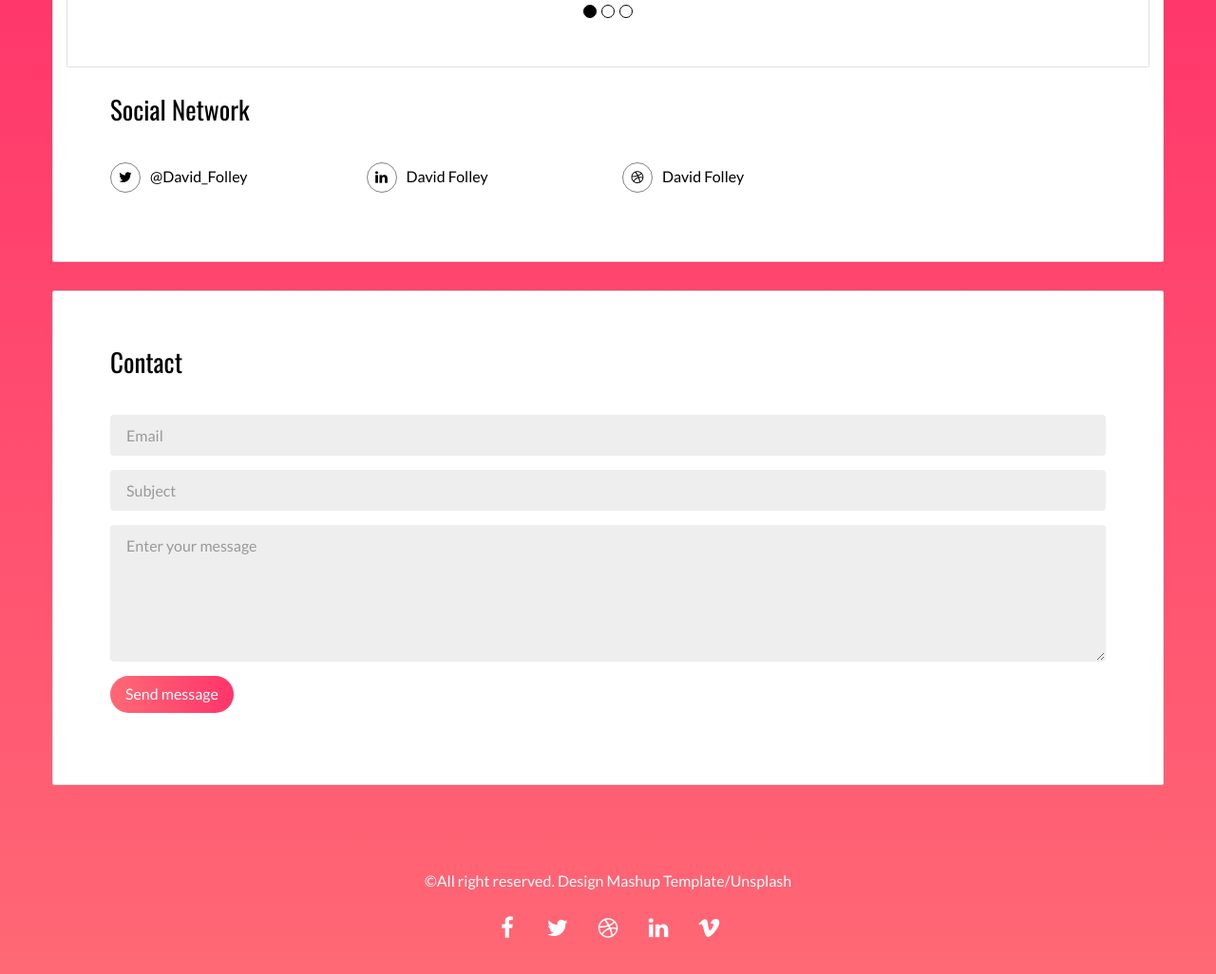
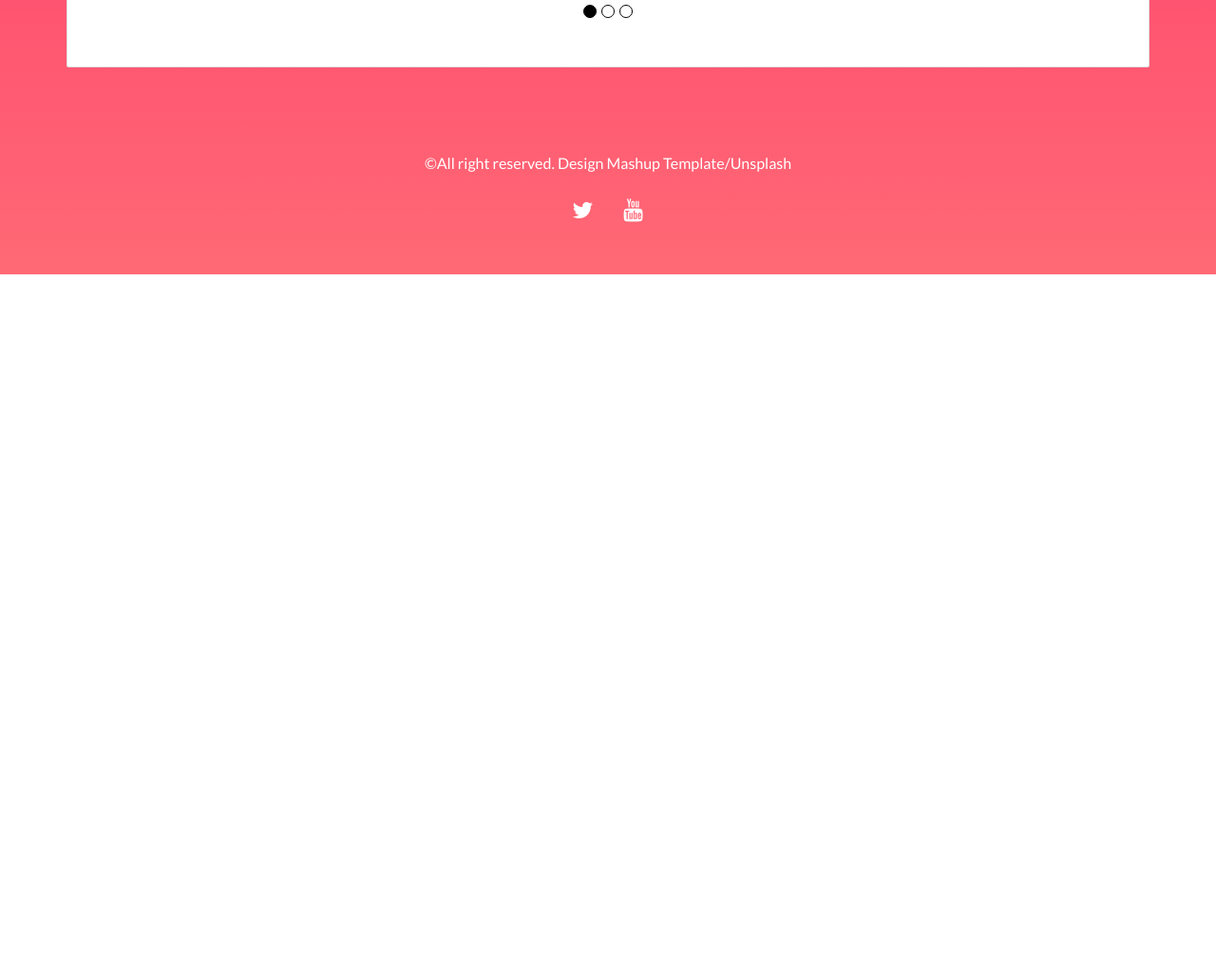
Before and after one commit to jacob1k/jacob1k.github.io, a plain HTML site: page index.html in a window 1280 px wide. Shown: the part 1148-2174 px from the top of the page at 95% size. After the commit the page ends 1437 px from the top, so only its background shows below. Drawn offline with nearby package versions, Linux system fonts and the light colour scheme.

Commit message:
Update index.html

```diff
--- a/index.html
+++ b/index.html
@@ -110,46 +110,6 @@
           </div>
         </div>
 
-        <div class="card">
-          <div class="card-block">
-            <h2>Social Network</h2>
-            <div class="row">
-              <div class="col-md-3">
-                <p class="social-buttons"><a href="https://twitter.com/" title=""><span class="social-round-icon fa-icon"><i class="fa fa-twitter"></i></span>@David_Folley</a></p>
-              </div>
-              <div class="col-md-3">
-                <p class="social-buttons"><a href="https://www.linkedin.com/" title=""><span class="social-round-icon fa-icon"><i class="fa fa-linkedin"></i></span>David Folley</a></p>
-              </div>
-              <div class="col-md-3">
-                <p class="social-buttons"><a href="https://dribbble.com/" title=""><span class="social-round-icon fa-icon"><i class="fa fa-dribbble"></i></span>David Folley</a></p>
-              </div>
-            </div>
-          </div>
-        </div>
-
-        <div class="card">
-          <div class="card-block">
-            <h2>Contact</h2>
-            <form action="" class="reveal-content">
-              <div class="form-group">
-                <input type="email" class="form-control" id="email" placeholder="Email">
-              </div>
-              <div class="form-group">
-                <input type="text" class="form-control" id="subject" placeholder="Subject">
-              </div>
-              <div class="form-group">
-                <textarea class="form-control" rows="5" placeholder="Enter your message"></textarea>
-              </div>
-              <div class="form-group">
-                <button type="submit" class=" btn btn-primary">Send message</button>
-              </div>
-            </form>
-          </div>
-        </div>
-
-     </div>
-   </div>
- </div>
 
 </main>
 <footer class="footer-container white-text-container text-center">
@@ -160,20 +120,11 @@
 
         <p>©All right reserved. Design <a href="http://www.mashup-template.com/" title="Create website with free html template">Mashup Template</a>/<a href="https://unsplash.com/" title="Beautiful Free Images">Unsplash</a></p>
         <p>
-          <a class="fa-icon fa-icon-2x" href="https://facebook.com/" title="">
-            <i class="fa fa-facebook"></i>
-          </a>
-          <a class="fa-icon fa-icon-2x" href="https://twitter.com/" title="">
+          <a class="fa-icon fa-icon-2x" href="https://twitter.com/porshe911dwi" title="">
             <i class="fa fa-twitter"></i>
           </a>
-          <a class="fa-icon fa-icon-2x" href="https://dribbble.com/" title="">
-            <i class="fa fa-dribbble"></i>
-          </a>
-          <a class="fa-icon fa-icon-2x" href="https://www.linkedin.com/" title="">
-            <i class="fa fa-linkedin"></i>
-          </a>
-          <a class="fa-icon fa-icon-2x" href="https://vimeo.com/" title="">
-            <i class="fa fa-vimeo"></i>
+          <a class="fa-icon fa-icon-2x" href="https://www.youtube.com/channel/UCWy9q9nrasM46sWO_H3Ezhw" title="">
+            <i class="fa fa-youtube"></i>
           </a>
         </p>
       </div>
```
